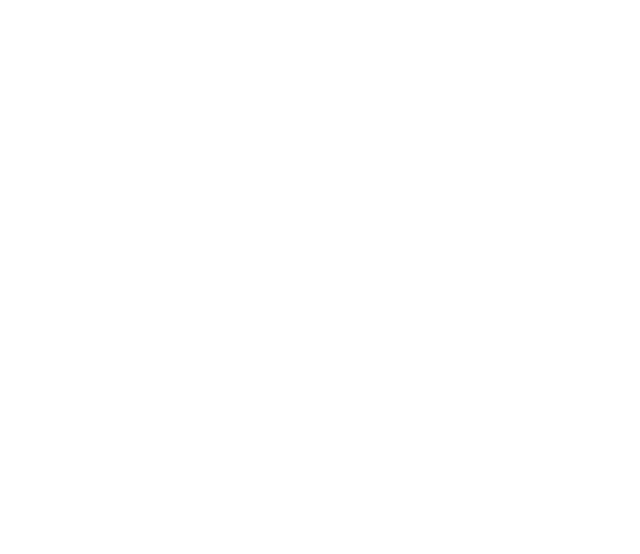
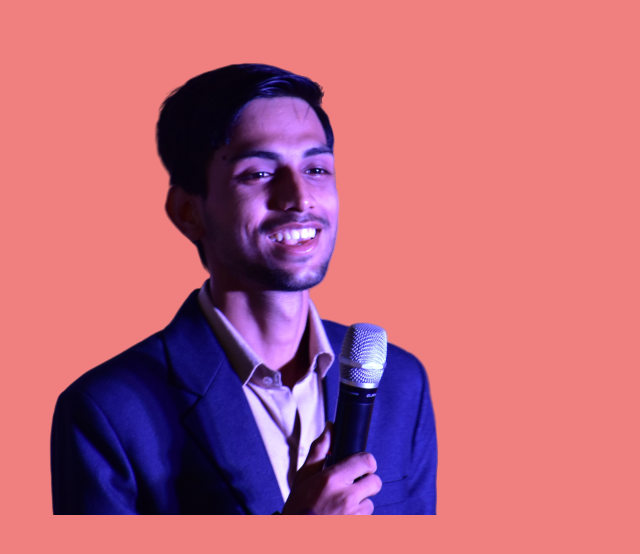
Before and after one commit to mrinal365/myPortfolio, a plain HTML site: page index.html in a window 1280 px wide. Shown: the whole page, without its empty margins (0-640 px from the left). Drawn offline with nearby package versions, Linux system fonts and the light colour scheme.

Commit message:
css and js cdn

```diff
--- a/index.html
+++ b/index.html
@@ -12,8 +12,20 @@
     <link rel="stylesheet" href="https://cdnjs.cloudflare.com/ajax/libs/aos/2.3.4/aos.css">
     <!-- importing Glide css file -->
     <link rel="stylesheet" href="https://cdnjs.cloudflare.com/ajax/libs/Glide.js/3.4.1/css/glide.core.css">
+
+    <!-- Import Custom CSS below-->
+    <link rel="stylesheet" href="./style.css">
+
+    <!--import font awesome-->
+    <link rel="preconnect" href="https://fonts.gstatic.com">
+    <link href="https://fonts.googleapis.com/css2?family=Poppins:wght@400;500;700&display=swap" rel="stylesheet">
 </head>
 <body>
+    <header class="header" id="home">
+        <img src="./images/Mrinal-removebg-preview.png" alt="">
+    </header>
+
+
 
     <!-- importing AOS js file -->
     <script src="https://cdnjs.cloudflare.com/ajax/libs/aos/2.3.4/aos.js">
@@ -29,5 +41,14 @@
 
     </script>
     <!-- importing gsap jsfile -->
+    <script src="https://cdnjs.cloudflare.com/ajax/libs/gsap/3.6.1/gsap.min.js">
+
+    </script>
+    <!-- Custom Script -->
+    <script src="./index.js">
+
+    </script>
+
+
 </body>
 </html>
--- /dev/null
+++ b/style.css
@@ -0,0 +1,57 @@
+*,
+*::before,
+*::after {
+    margin: 0;
+    padding: 0;
+    box-sizing: inherit;
+}
+
+html{
+    font-size: 62.7%;
+    box-sizing: border-box;
+}
+
+body{
+    font-family: "Poppins",sans-serif;
+    font-size: 1.6rem;
+    font-weight: 400;
+    background-color: #fff;
+    color:#000;
+    position: relative;
+}
+
+h1,h2,h3,h4{
+    font-weight: 500;
+}
+
+a{
+    text-decoration: none;
+}
+
+img{
+    max-width: 100%;
+}
+
+li{
+    list-style: none;
+}
+
+
+.container{
+    max-width: 114rem;
+    margin:0 auto;
+}
+@media only screen and (max-width:1200px){
+    .container{
+        padding:0 3rem;
+    }
+}
+/* Header */
+.header{
+    position: relative;
+    width: 100%;
+    height:100vh;
+    background-color: lightcoral;
+    z-index: 1;
+
+}
```
Also changed, not shown: index.js (added).
